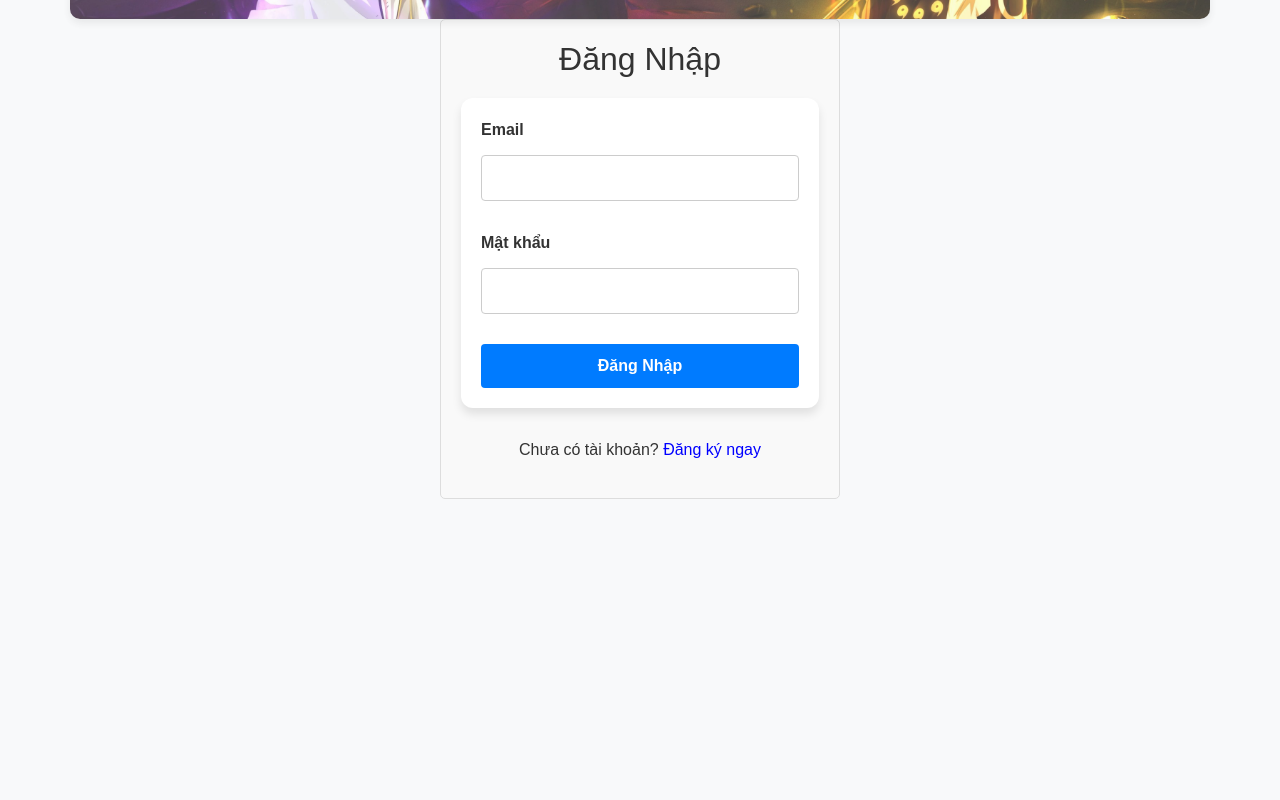
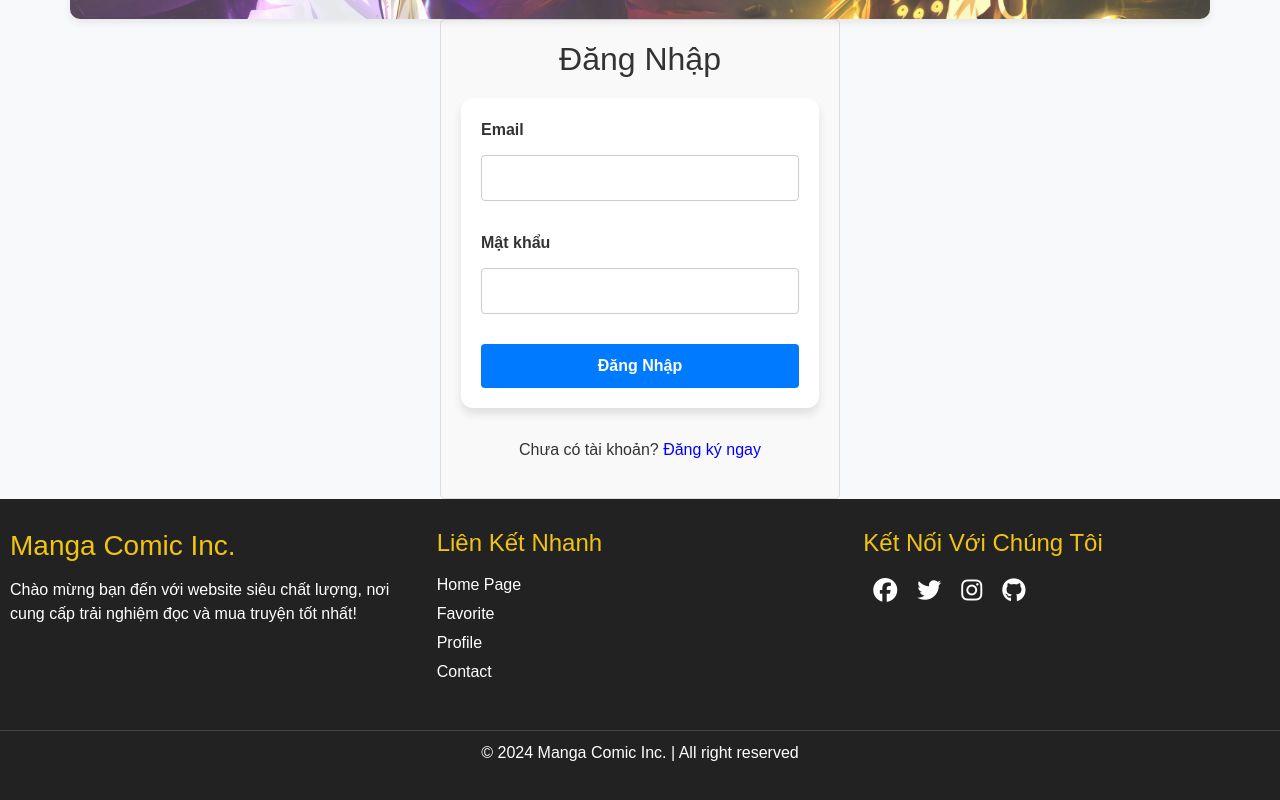
Before and after one commit to ImThienz/Professional-Project, a React (Create React App) app in the folder frontend/: page /login in a window 1280 px wide. Shown: the part 282-1082 px from the top of the page. Before the commit the page ends 800 px from the top, so only its background shows below. Built offline with nearby package versions, Linux system fonts and the light colour scheme.

Commit message:
add Footer Page

```diff
--- a/frontend/package.json
+++ b/frontend/package.json
@@ -5,6 +5,7 @@
   "dependencies": {
     "@emotion/react": "^11.13.3",
     "@emotion/styled": "^11.13.0",
+    "@fortawesome/fontawesome-free": "^6.7.1",
     "@fortawesome/free-solid-svg-icons": "^6.6.0",
     "@fortawesome/react-fontawesome": "^0.2.2",
     "@mui/icons-material": "^6.1.6",
--- a/frontend/src/App.js
+++ b/frontend/src/App.js
@@ -3,6 +3,7 @@ import "./App.css";
 import { BrowserRouter, Routes, Route } from "react-router-dom";
 import Home from "./Pages/Home/Index";
 import Header from "./Components/Header";
+import Footer from "./Components/Footer";
 import ComicDetailPage from "./Pages/DetailPage";
 import Favorites from "./Pages/Favorites";
 import Purchase from "./Pages/Purchase";
@@ -50,6 +51,7 @@ function App() {
         <Route path="/truyen" element={<ComicList />} />
         <Route path="/comics/:id/chapters" element={<ChaptersPage />} />
       </Routes>
+      <Footer />
     </BrowserRouter>
   );
 }
--- /dev/null
+++ b/frontend/src/Components/Footer/Footer.css
@@ -0,0 +1,58 @@
+.footer-container {
+  background-color: #222;
+  color: #fff;
+  padding: 20px 0;
+}
+
+.footer-content {
+  display: flex;
+  justify-content: space-around;
+  align-items: flex-start;
+  flex-wrap: wrap;
+}
+
+.footer-section {
+  flex: 1;
+  margin: 10px;
+}
+
+.footer-section h3,
+.footer-section h4 {
+  margin-bottom: 15px;
+  color: #f1c40f;
+}
+
+.footer-section ul {
+  list-style: none;
+  padding: 0;
+}
+
+.footer-section ul li {
+  margin: 5px 0;
+}
+
+.footer-section ul li a {
+  color: #fff;
+  text-decoration: none;
+}
+
+.footer-section ul li a:hover {
+  text-decoration: underline;
+}
+
+.footer-bottom {
+  text-align: center;
+  padding: 10px 0;
+  border-top: 1px solid #444;
+  margin-top: 20px;
+}
+
+.social-links a {
+  color: #fff;
+  margin: 0 10px;
+  font-size: 1.5em;
+}
+
+.social-links a:hover {
+  color: #f1c40f;
+}
--- /dev/null
+++ b/frontend/src/Components/Footer/index.js
@@ -0,0 +1,52 @@
+import React from 'react';
+import './Footer.css';
+import '@fortawesome/fontawesome-free/css/all.min.css'; // Import Font Awesome
+
+const Footer = () => {
+  return (
+    <footer className="footer-container">
+      <div className="footer-content">
+        <div className="footer-section about">
+          <h3>Manga Comic Inc.</h3>
+          <p>
+            Chào mừng bạn đến với website siêu chất lượng, nơi cung cấp trải nghiệm đọc và mua truyện tốt nhất!
+          </p>
+        </div>
+
+        <div className="footer-section links">
+          <h4>Liên Kết Nhanh</h4>
+          <ul>
+            <li><a href="/">Home Page</a></li>
+            <li><a href="/favorites">Favorite</a></li>
+            <li><a href="/user/profile">Profile</a></li>
+            <li><a href="/contact">Contact</a></li>
+          </ul>
+        </div>
+
+        <div className="footer-section social">
+          <h4>Kết Nối Với Chúng Tôi</h4>
+          <div className="social-links">
+            <a href="https://www.facebook.com/share/19Uwkytb9T/?mibextid=LQQJ4d" target="_blank" rel="noopener noreferrer">
+              <i className="fab fa-facebook"></i>
+            </a>
+            <a href="https://x.com/dzkoi23" target="_blank" rel="noopener noreferrer">
+              <i className="fab fa-twitter"></i>
+            </a>
+            <a href="https://instagram.com" target="_blank" rel="noopener noreferrer">
+              <i className="fab fa-instagram"></i>
+            </a>
+            <a href="https://github.com" target="_blank" rel="noopener noreferrer">
+              <i className="fab fa-github"></i>
+            </a>
+          </div>
+        </div>
+      </div>
+
+      <div className="footer-bottom">
+        <p>© 2024 Manga Comic Inc. | All right reserved</p>
+      </div>
+    </footer>
+  );
+};
+
+export default Footer;
```
Also changed, not shown: 2 other files (tests, documents, lock files or other folders).
